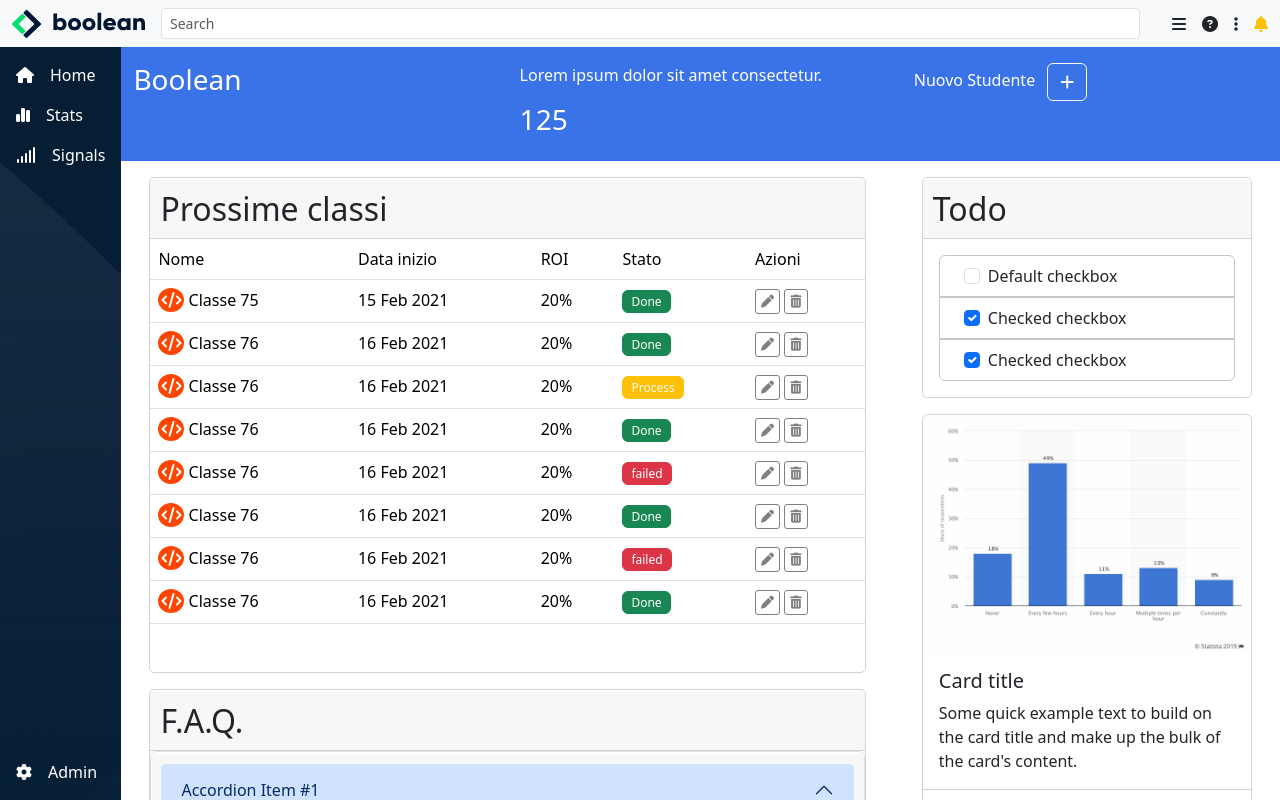
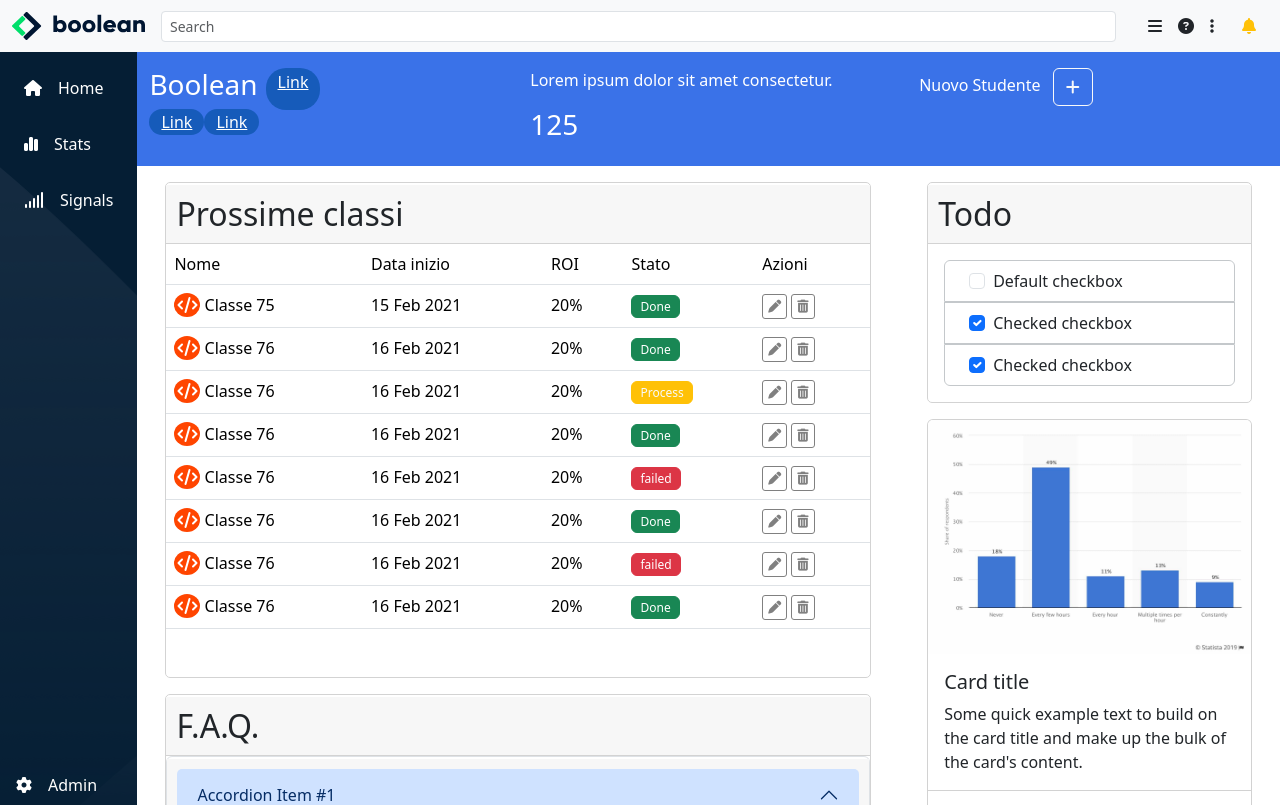
Before and after one commit to Aranel9966/html-css-bootstrap-dashboard, a plain HTML site: page index.html in a window 1280 px wide. Drawn offline with nearby package versions, Linux system fonts and the light colour scheme.

Commit message:
add details

```diff
--- a/css/style.css
+++ b/css/style.css
@@ -12,16 +12,12 @@
     overflow: auto;
 }
 
-main{
-    display: flex;
-}
-
 .color-bar{
 
     justify-content: space-between;
     flex-direction: row-reverse;
     flex-wrap: wrap;
-    /* width: calc(100vw - 150px); */
+
     background-color: #3a72e8;
     color: white;
 }
@@ -47,6 +43,7 @@ h2{
 
 }
 
+
 ._square{
     color: gray;
     border: 1px solid gray;
@@ -61,11 +58,40 @@ h2{
     padding: 3px;
 }
 
+._responsive{
+    --bs-offcanvas-width: 550px;
+}
+
+.__btn{
+    color: white;
+    background-color: #165bba;
+    padding: 2px 12px;
+    border-radius: 20px;
+    align-items: flex-end
+}
+
+/* hover */
+tr:hover{
+    background-color: #ececec;
+}
+.hover:hover{
+    background-color: #445664;
+}
+
+/* responsive */
+
 @media screen and (max-width:767px){
-
 
     .color-bar{
 
         flex-direction: column-reverse;
     }
+
+    ._responsive{
+        --bs-offcanvas-width: calc(100% - 50px);
+    }
+
+   .col-resp{
+        display: none!important;
+    }
 }
--- a/index.html
+++ b/index.html
@@ -4,7 +4,7 @@
     <meta charset="UTF-8">
     <meta http-equiv="X-UA-Compatible" content="IE=edge">
     <meta name="viewport" content="width=device-width, initial-scale=1.0">
-    <title>Document</title>
+    <title> Bootstrap Dashboard</title>
 
     <!-- bootstrap -->
     <link href="https://cdn.jsdelivr.net/npm/bootstrap@5.3.0-alpha1/dist/css/bootstrap.min.css" rel="stylesheet" integrity="sha384-GLhlTQ8iRABdZLl6O3oVMWSktQOp6b7In1Zl3/Jr59b6EGGoI1aFkw7cmDA6j6gD" crossorigin="anonymous">
@@ -29,31 +29,41 @@
                 <i class="fa-solid fa-ellipsis-vertical"></i>
             </div>
 
-            <i class="fa-solid fa-bell text-warning"></i>
+            <!-- dropdown -->
 
+            <div class="btn-group dropstart">
+              <button type="button" class="btn border border-0" data-bs-toggle="dropdown" aria-expanded="false">
+                <i class="fa-solid fa-bell text-warning"></i>
+              </button>
+              <ul class="dropdown-menu mt-4">
+                <li><a class="dropdown-item" href="#">Profilo</a></li>
+                <li><a class="dropdown-item" href="#">Fatturazione</a></li>
+                <li><a class="dropdown-item" href="#">Logout</a></li>
+              </ul>
+            </div>
 
         </div>
     </nav>
 
-    <main>
+    <main class="d-flex">
 
         <!-- menu -->
         <div class="menu d-flex flex-column justify-content-between">
             <div class="d-flex flex-column p-3 gap-3">
 
-                <div class="d-flex gap-3 align-items-center" >
+                <div class="d-flex gap-3 p-2 align-items-center hover" >
                     <i class="fa-solid fa-house"></i> <span class="d-none d-md-flex">Home</span>
                 </div>
-                <div class="d-flex gap-3 align-items-center" >
+                <div class="d-flex gap-3 p-2 align-items-center hover" >
                     <i class="fa-solid fa-chart-simple"></i><span class="d-none d-md-flex">Stats</span>
                 </div>
-                <div class="d-flex gap-3 align-items-center" >
+                <div class="d-flex gap-3 p-2 align-items-center hover" >
                     <i class="fa-solid fa-signal"></i><span class="d-none d-md-flex">Signals</span>
                 </div>
 
             </div>
-            <div class="d-flex flex-row p-3 gap-3 align-items-center">
 
+            <div class="d-flex flex-row px-3 py-2 gap-3 align-items-center hover">
                 <i class="fa-solid fa-gear"></i><span class="d-none d-md-flex">Admin</span>
             </div>
 
@@ -71,7 +81,7 @@
                   </span>
                   <button class="btn btn-outline-light " type="button" data-bs-toggle="offcanvas" data-bs-target="#offcanvasRight" aria-controls="offcanvasRight"><i class="fa-solid fa-plus"></i></button>
 
-                  <div class="offcanvas offcanvas-end " tabindex="-1" id="offcanvasRight" aria-labelledby="offcanvasRightLabel">
+                  <div class="offcanvas offcanvas-end _responsive" tabindex="-1" id="offcanvasRight" aria-labelledby="offcanvasRightLabel">
                     <div class="offcanvas-header">
                       <h5 class="offcanvas-title" id="offcanvasRightLabel">Inserisci un nuovo studente</h5>
                       <button type="button" class="btn-close" data-bs-dismiss="offcanvas" aria-label="Close"></button>
@@ -148,10 +158,9 @@
                             </label>
                           </div>
                         </div>
-                        <div class="col-3">
+                        <div >
                           <button type="submit" class="btn btn-primary">Salva</button>
-                        </div>
-                        <div class="col-3">
+
                           <button type="submit" class="btn btn-warning">Svuota</button>
                         </div>
                       </form>
@@ -167,10 +176,22 @@
                     <h3>125</h3>
                 </div>
                 <div class="col-md-4">
-                  <h3>Boolean</h3>
-                  <ul>
+                  <div class="d-flex">
+                    <h3 class="d-flex  ">Boolean </h3>
+                    <a class="__btn fs-6 mx-2  align-items-end " href="#" role="button">Link</a>
 
-                  </ul>
+                  </div>
+                  <ol class="breadcrumb ">
+
+                    <li class="">
+                      <a class="__btn" href="#" role="button">Link</a>
+                    </li>
+                    <li class="">
+                      <a class="__btn" href="#" role="button">Link</a>
+                    </li>
+
+
+                  </ol>
 
                 </div>
               </div>
@@ -190,13 +211,13 @@
                      <tbody>
                         <tr>
                          <td scope="col">Nome</td>
-                         <td scope="col">Data inizio</td>
-                         <td scope="col">ROI</td>
+                         <td scope="col ">Data inizio</td>
+                         <td scope="col ">ROI</td>
                          <td scope="col">Stato</td>
                          <td scope="col">Azioni</td>
                        </tr>
                        <tr>
-                         <td scope="row"><i class="fa-solid fa-code _circol"></i> Classe 75</td>
+                         <td scope="row "><i class="fa-solid fa-code _circol"></i> Classe 75</td>
                          <td>15 Feb 2021</td>
                          <td>20%</td>
                          <td> <button class="btn btn-success"  style="--bs-btn-padding-y: .10rem; --bs-btn-padding-x: .5rem; --bs-btn-font-size: .75rem;">Done</button> </td>
```
